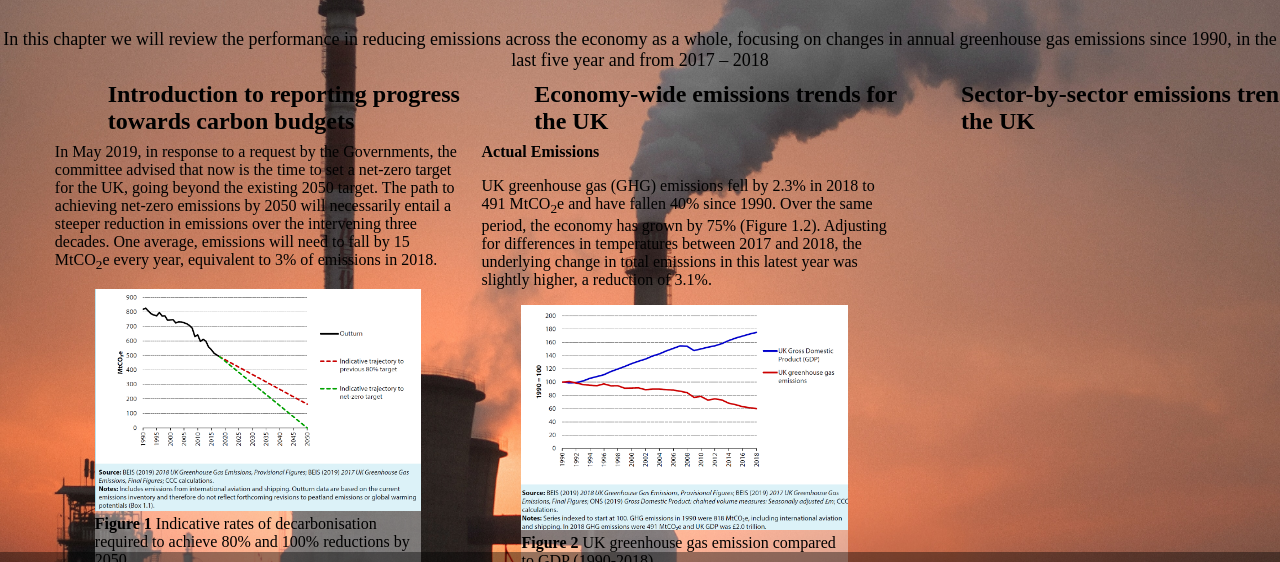
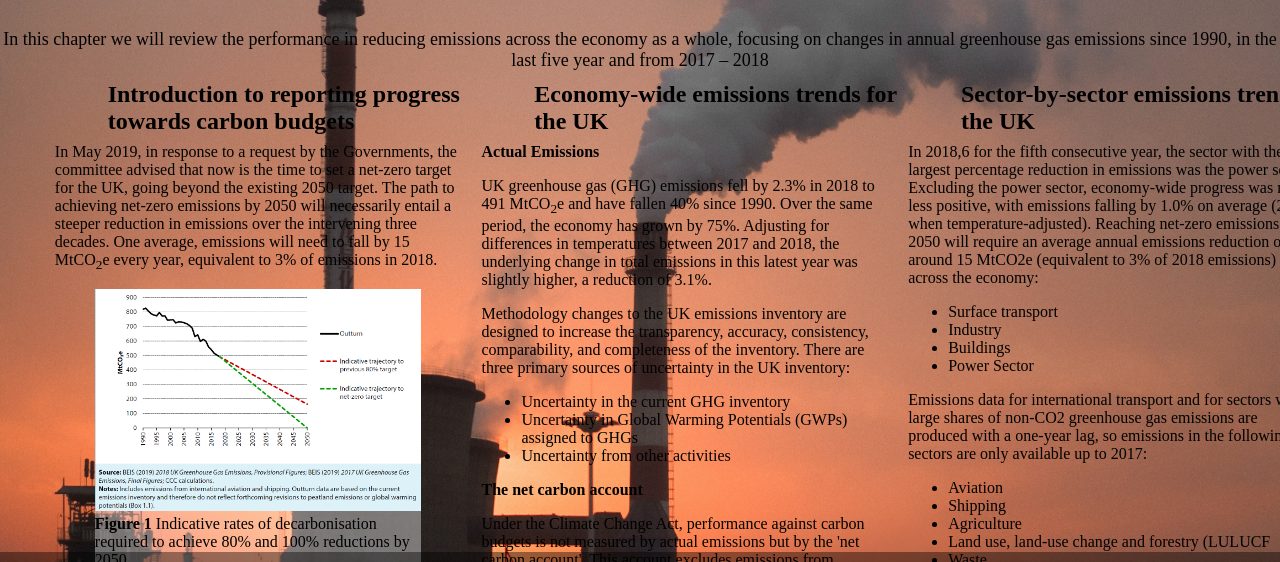
Before and after one commit to ClimateWebTeam/climateWebsite, a website: page Chapter1.html in a window 1280 px wide. Shown: the part 193-755 px from the top of the page. Drawn offline with Linux system fonts and the light colour scheme.

Commit message:
add to ch1

```diff
--- a/Chapter1.html
+++ b/Chapter1.html
@@ -47,8 +47,6 @@
 
 <div class="flexrow column33">
 
-
-
 	<section class = "chapterText">
 	<h2> Introduction to reporting progress towards carbon budgets </h2>
 	<p> In May 2019, in response to a request by the Governments, the committee advised
@@ -67,14 +65,14 @@
 	<h2> Economy-wide emissions trends for the UK </h2>
 	<p> <b>Actual Emissions</b> </p>
 	<p> UK greenhouse gas (GHG) emissions fell by 2.3% in 2018 to 491 MtCO<sub>2</sub>e and have fallen 40%
-	since 1990. Over the same period, the economy has grown by 75% (Figure 1.2). Adjusting for
+	since 1990. Over the same period, the economy has grown by 75%. Adjusting for
 	differences in temperatures between 2017 and 2018, the underlying change in total emissions in
 	this latest year was slightly higher, a reduction of 3.1%.
 	</p>
-	<figure>
-		<img src="Fig2Ch1.png" alt= "figure" class="figure-img">
-		<figcaption><b>Figure 2</b> UK greenhouse gas emission compared to GDP (1990-2018)</figcaption>
-	</figure>
+	<!-- <figure> -->
+		<!-- <img src="Fig2Ch1.png" alt= "figure" class="figure-img">  -->
+		<!-- <figcaption><b>Figure 2</b> UK greenhouse gas emission compared to GDP (1990-2018)</figcaption> -->
+	<!-- </figure> -->
 
 	<p>Methodology changes to the UK emissions inventory are designed to increase the transparency,
 	accuracy, consistency, comparability, and completeness of the inventory. There are three
@@ -98,7 +96,33 @@
 
 	<section class = "chapterText">
 	<h2> Sector-by-sector emissions trends for the UK </h2>
-	<p> </p>	</section>
+	<p> In 2018,6 for the fifth consecutive year, the sector with the largest percentage reduction in
+		emissions was the power sector. Excluding the power sector, economy-wide
+		progress was much less positive, with emissions falling by 1.0% on average (2.0% when
+		temperature-adjusted). Reaching net-zero emissions in 2050 will require an average annual
+		emissions reduction of around 15 MtCO2e (equivalent to 3% of 2018 emissions) across the economy:  </p>
+
+	<ul>
+		<li>Surface transport</li>
+		<li>Industry</li>
+		<li>Buildings</li>
+		<li>Power Sector</li>
+	</ul>
+
+	<p> Emissions data for international transport and for sectors with large shares of non-CO2
+greenhouse gas emissions are produced with a one-year lag, so emissions in the following
+sectors are only available up to 2017: </p>
+
+	<ul>
+		<li>Aviation</li>
+		<li>Shipping</li>
+		<li>Agriculture</li>
+		<li>Land use, land-use change and forestry (LULUCF</li>
+		<li>Waste</li>
+		<li>F-gases</li>
+	</ul>
+
+	</section>
 
 
 
@@ -107,11 +131,15 @@
 <div class="flexrow column33">
 	<section class = "chapterText">
 	<h2> Consumption-based accounting - the UK's carbon footprint </h2>
-	<p> </p>	</section>
+	<p> Emissions covered by the carbon budgets and the 2050 target are those released by activities
+occurring within the UK's borders only. This accounting approach is known as the 'territorial'
+basis </p>
+	</section>
 
 	<section class = "chapterText">
 	<h2> Emissions trends for Scotland, Wales and Northern Ireland </h2>
-	<p> </p>	</section>
+	<p> </p>
+	</section>
 </div>
 </article>
 
--- a/JS/wp.js
+++ b/JS/wp.js
@@ -74,15 +74,3 @@ function sendData(e){
 	.catch(err => console.log(err))
 
 }
-
-
-/*responsive side menu function*/
-$(document).ready(function(){
-$('.menu-toggle').click(function(){
-  $('nav').toggleClass('active')
-})
-$('ul li').click(function(){
-  $(this).siblings().removeClass('active');
-  $(this).toggleClass('active');
-})
-})
```
Also changed, not shown: CSS/style.css (+0 -112 lines), index.html (+0 -28 lines).
